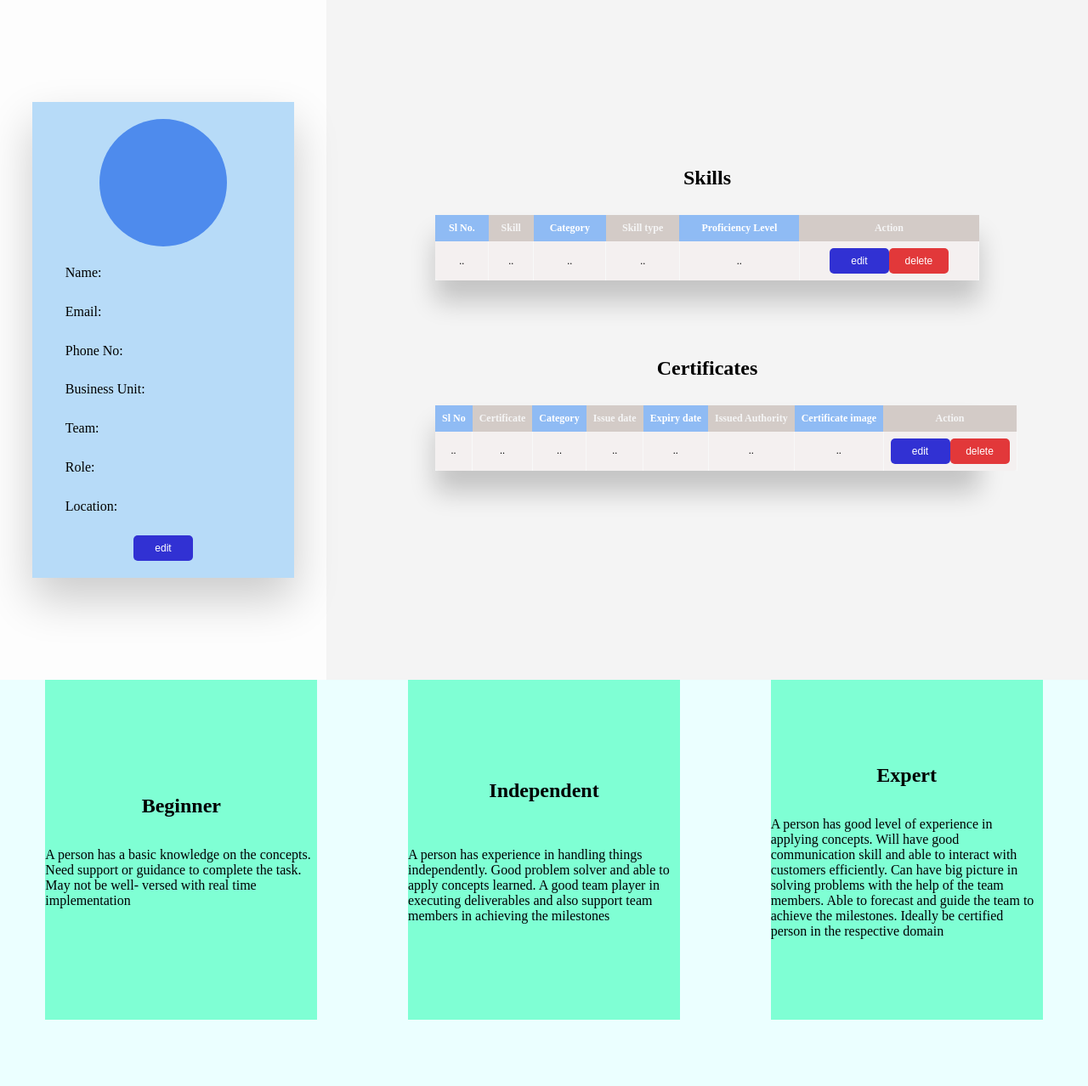
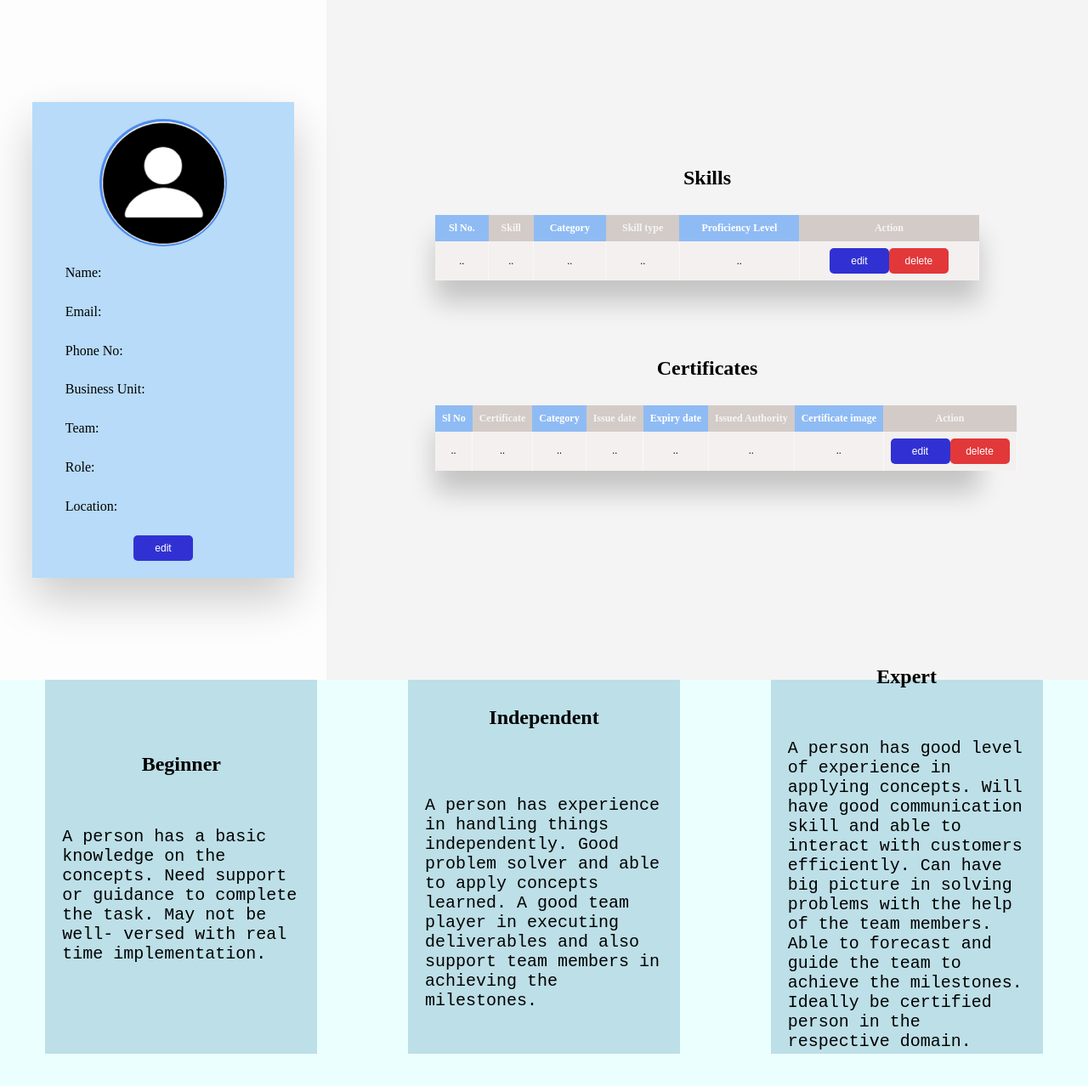
Before and after one commit to mishelshaji/EXP-G5-SkillMatrix, a React (Create React App) app in the folder client/skillmatrix/: page / in a window 1280 px wide. Shown: the top 1278 px of the page at 85% size. Built offline with nearby package versions, Linux system fonts and the light colour scheme.

Commit message:
errors fixed

```diff
--- a/client/skillmatrix/src/components/Button.css
+++ b/client/skillmatrix/src/components/Button.css
@@ -7,6 +7,7 @@
     width: 70px;
     height: 30px;
 }
+
 #delete {
     background-color: rgb(226, 56, 58);
     color: white;
@@ -15,5 +16,14 @@
     font-size: 12px;
     width: 70px;
     height: 30px;
+}
 
+#add{
+    background-color: rgb(56, 226, 62);
+    color: white;
+    border: none;
+    border-radius: 10px;
+    font-size: 10px;
+    width: 90px;
+    height: 30px;
 }
--- a/client/skillmatrix/src/components/Button.js
+++ b/client/skillmatrix/src/components/Button.js
@@ -3,7 +3,8 @@ import './Button.css';
 
 function Button(props) {
     return (
-     <button id={props.id} >{props.value}</button>
-    )}
+        <button id={props.id} >{props.value}</button>
+    )
+}
 
 export default Button;
--- a/client/skillmatrix/src/index.js
+++ b/client/skillmatrix/src/index.js
@@ -5,5 +5,4 @@ import App from './App';
 const root = ReactDOM.createRoot(document.getElementById('root'));
 root.render(
     <App />
-
 );
--- a/client/skillmatrix/src/pages/style/Profile.css
+++ b/client/skillmatrix/src/pages/style/Profile.css
@@ -1,8 +1,9 @@
-body{
+body {
     margin: 0;
     background-size: cover;
 }
-.profile-main-container{
+
+.profile-main-container {
     display: flex;
     height: 200vh;
     width: 100vw;
@@ -10,13 +11,15 @@ body{
     margin: 0;
     flex-direction: column;
 }
-.profile-container{
+
+.profile-container {
     display: flex;
     height: 100vh;
     width: 100vw;
     background-color: rgb(244, 244, 244);
 }
-.user-info{
+
+.user-info {
     display: flex;
     height: 100vh;
     width: 30vw;
@@ -24,7 +27,8 @@ body{
     justify-content: center;
     align-items: center;
 }
-.user-skill-details{
+
+.user-skill-details {
     display: flex;
     height: 100vh;
     width: 70vw;
@@ -33,24 +37,36 @@ body{
     flex-direction: column;
     /* background-color: aquamarine; */
 }
-.user-info-details{
+
+.user-info-details {
     display: flex;
     height: 70vh;
     width: 24vw;
     background-color: rgb(183, 219, 248);
     justify-content: center;
-    box-shadow: 0px 25px 50px rgba( 0, 0, 0, 0.2 );
+    box-shadow: 0px 25px 50px rgba(0, 0, 0, 0.2);
     align-items: center;
     flex-direction: column;
 
 }
-.user-avatar{
+
+.user-avatar {
     height: 150px;
     width: 150px;
     border-radius: 50%;
     background-color: rgb(78, 139, 237);
+    display: flex;
+    justify-content: center;
+    align-items: center;
 }
-.user-personal-details{
+
+#avatar{
+    height: 145px;
+    width: 145px;
+    border-radius: 50%;
+}
+
+.user-personal-details {
     display: flex;
     height: 40vh;
     width: 18vw;
@@ -58,18 +74,26 @@ body{
     justify-content: space-around;
     flex-direction: column;
 }
-.skill-level-definitions{
+
+.skill-level-definitions {
     display: flex;
     width: 100vw;
     justify-content: space-around;
     align-items: center;
 }
-.skill-levels{
+
+.skill-levels {
     display: flex;
     width: 25vw;
-    height: 50vh;
+    height: 55vh;
     justify-content: center;
     align-items: center;
-    background-color: aquamarine;
+    background-color: rgb(189, 223, 231);
     flex-direction: column;
 }
+
+p{
+    font-size: 20px;
+    font-family: 'Courier New', Courier, monospace;
+    padding: 20px;
+}
--- a/client/skillmatrix/src/pages/user/UserHome.js
+++ b/client/skillmatrix/src/pages/user/UserHome.js
@@ -1,9 +1,9 @@
 import React from "react";
-import '../../components/Button.css';
+// import '../../components/Button.css';
 import '../style/Profile.css';
 import '../style/Table.css';
 import Button from "../../components/Button.js";
-
+import avatar from '../../images/avatar.png';
 
 function Home() {
     return (
@@ -12,7 +12,7 @@ function Home() {
                 <div className="user-info">
                     <div className="user-info-details">
                         <div className="user-avatar">
-
+                            <img src={avatar} alt="avatarimg" id="avatar"></img>
                         </div>
                         <div className="user-personal-details">
                             <span>Name:</span><br />
@@ -24,8 +24,6 @@ function Home() {
                             <span>Location:</span><br />
                         </div>
                         <Button id="edit" value="edit"></Button>
-
-
                     </div>
                 </div>
                 <div className="user-skill-details">
@@ -67,7 +65,6 @@ function Home() {
                                     <th>Issued Authority</th>
                                     <th>Certificate image</th>
                                     <th>Action</th>
-
                                 </tr>
                             </thead>
                             <tbody>
@@ -80,27 +77,24 @@ function Home() {
                                     <td>..</td>
                                     <td>..</td>
                                     <td><Button id="edit" value="edit" /><Button id="delete" value="delete" /></td>
-
-
                                 </tr>
                             </tbody>
                         </table>
                     </div>
                 </div>
-
             </div>
             <div className="skill-level-definitions">
                 <div className="skill-levels">
                     <h2>Beginner</h2>
                     <p>A person has a basic knowledge on the concepts.
                         Need support or guidance to complete the task.
-                        May not be well- versed with real time implementation</p>
+                        May not be well- versed with real time implementation.</p>
                 </div>
                 <div className="skill-levels">
                     <h2>Independent</h2><br></br>
                     <p>A person has experience in handling things independently.
                         Good problem solver and able to apply concepts learned.
-                        A good team player in executing deliverables and also support team members in achieving the milestones</p>
+                        A good team player in executing deliverables and also support team members in achieving the milestones.</p>
                 </div>
                 <div className="skill-levels">
                     <h2>Expert</h2>
@@ -108,7 +102,7 @@ function Home() {
                         Will have good communication skill and able to interact with customers efficiently.
                         Can have big picture in solving problems with the help of the team members.
                         Able to forecast and guide the team to achieve the milestones.
-                        Ideally be certified person in the respective domain</p>
+                        Ideally be certified person in the respective domain.</p>
                 </div>
             </div>
         </div>
```
Also changed, not shown: client/skillmatrix/src/images/avatar.png (added).
